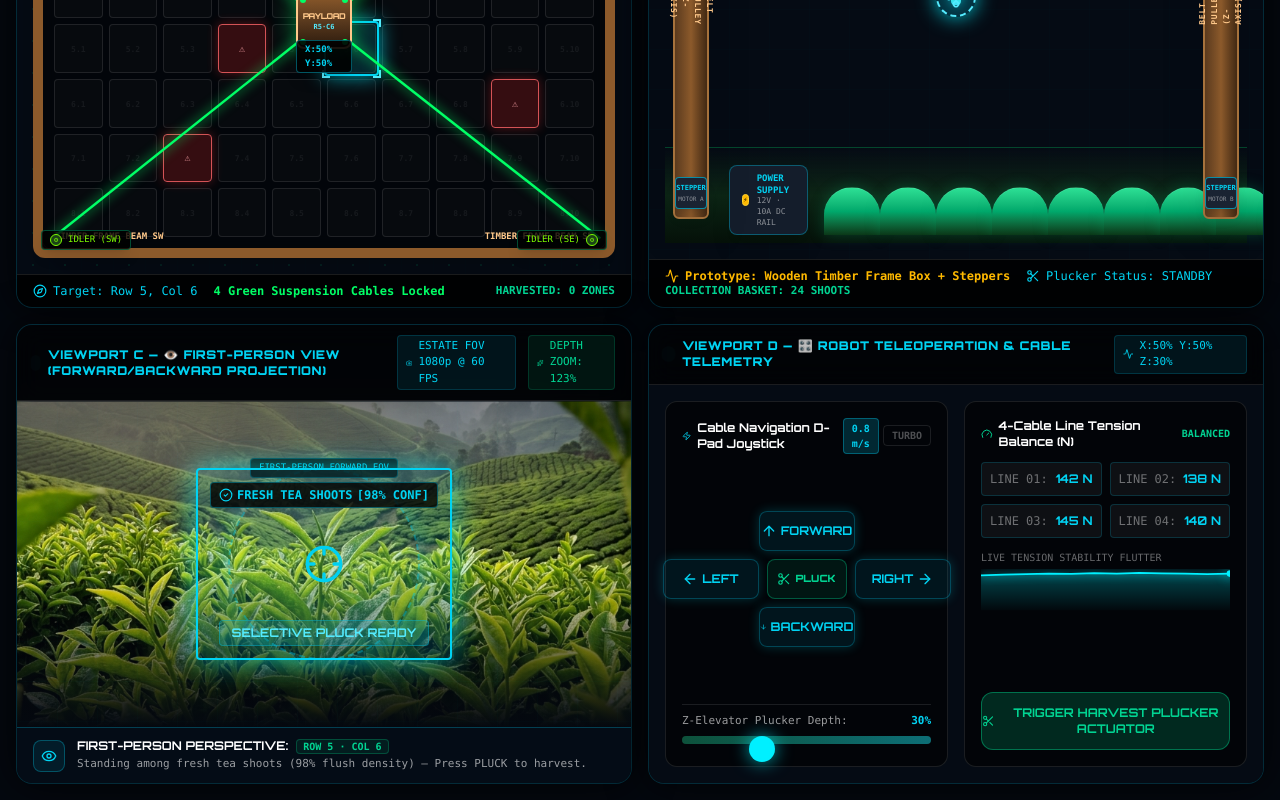
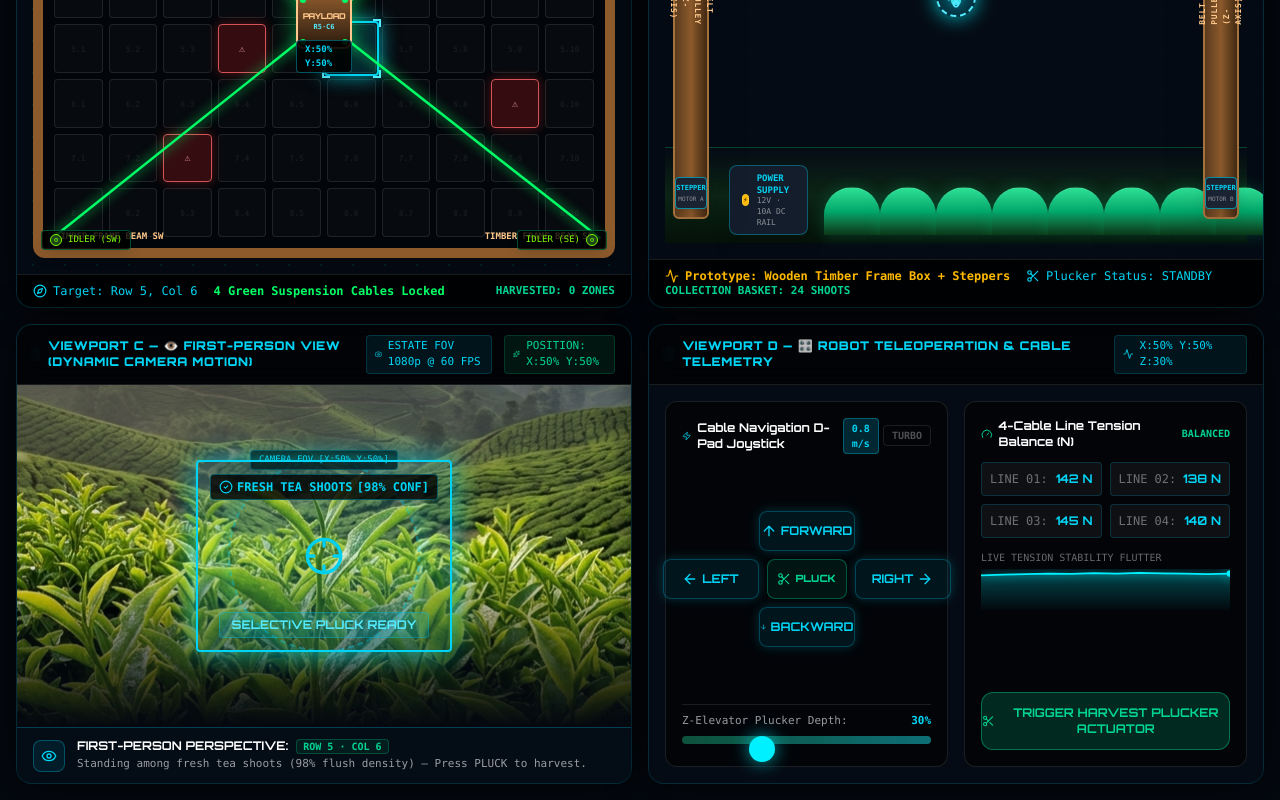
Before and after one commit to kavinjp486/ARISE, a React (Vite) app in the folder frontend/: page / in a window 1280 px wide. Shown: the part 424-1224 px from the top of the page. Built offline with nearby package versions, Linux system fonts and the light colour scheme; the HTML template or start-up script is replaced by a standard one.

Commit message:
Fix First-Person View directional camera motion mapping to respond clearly to D-Pad controls

```diff
--- a/frontend/src/components/digitaltwin/FirstPersonCameraHUD.tsx
+++ b/frontend/src/components/digitaltwin/FirstPersonCameraHUD.tsx
@@ -31,10 +31,13 @@ export function FirstPersonCameraHUD({
   const isDiseaseZone = currentCell?.status === "disease";
   const isHarvestedZone = currentCell?.status === "harvested";
 
-  // Forward/Backward maps directly to ZOOM (Scale), Left/Right maps to LATERAL PAN (X)
-  // Scale range: 1.0 (far back) to 1.45 (deep inside crop row)
-  const zoomScale = 1.0 + (posY / 100) * 0.45;
-  const lateralPanX = (posX - 50) * -2.4;
+  // Pronounced First-Person Camera Motion:
+  // Forward (UP button: posY -> 0): Zooms in + shifts image downward to simulate moving forward into foliage
+  // Backward (DOWN button: posY -> 100): Zooms out + shifts image upward
+  // Left / Right (posX: 0..100): Pans horizontally across screen (-180px to +180px)
+  const zoomScale = 1.1 + ((100 - posY) / 100) * 0.55;
+  const forwardPanY = (50 - posY) * 3.2;
+  const lateralPanX = (50 - posX) * 3.5;
 
   return (
     <div className="relative w-full h-full min-h-[460px] bg-[#04080F] border border-cyan-500/20 rounded-2xl overflow-hidden flex flex-col font-sans select-none shadow-[0_0_40px_rgba(0,0,0,0.8)]">
@@ -43,7 +46,7 @@ export function FirstPersonCameraHUD({
         <div className="flex items-center gap-2.5">
           <div className="h-2 w-2 rounded-full bg-cyan-400 animate-ping" />
           <span className="font-orb font-black text-xs text-cyan-400 tracking-wider">
-            VIEWPORT C — 👁️ FIRST-PERSON VIEW (FORWARD/BACKWARD PROJECTION)
+            VIEWPORT C — 👁️ FIRST-PERSON VIEW (DYNAMIC CAMERA MOTION)
           </span>
         </div>
 
@@ -55,19 +58,25 @@ export function FirstPersonCameraHUD({
 
           <div className="flex items-center gap-1.5 text-emerald-400 bg-emerald-500/10 px-2 py-0.5 rounded border border-emerald-500/20">
             <Sparkles className="h-3 w-3" />
-            <span>DEPTH ZOOM: {Math.round(zoomScale * 100)}%</span>
+            <span>POSITION: X:{Math.round(posX)}% Y:{Math.round(posY)}%</span>
           </div>
         </div>
       </div>
 
-      {/* Main First Person Downward Camera Viewport */}
+      {/* Main First Person Camera Viewport */}
       <div className="relative flex-1 w-full bg-[#050E0A] overflow-hidden flex items-center justify-center">
-        {/* Photorealistic First-Person Tea Estate Background with Pure Zoom/Pan Motion */}
+        {/* Photorealistic First-Person Tea Estate Background with Responsive Motion */}
         <motion.div
-          className="absolute inset-0 bg-cover bg-center transition-all duration-300 ease-out"
+          className="absolute -inset-16 bg-cover bg-center"
           animate={{
             scale: zoomScale,
             x: lateralPanX,
+            y: forwardPanY,
+          }}
+          transition={{
+            type: "spring",
+            stiffness: 140,
+            damping: 18,
           }}
           style={{
             backgroundImage: `url('/tea_plantation_fpv.png')`,
@@ -89,7 +98,7 @@ export function FirstPersonCameraHUD({
           <div className="relative w-48 h-48 border-2 border-dashed border-cyan-400/40 rounded-full flex items-center justify-center shadow-[0_0_25px_rgba(0,240,255,0.25)]">
             <Crosshair className="h-10 w-10 text-cyan-400" />
             <span className="absolute -top-3 text-[9px] font-mono text-cyan-400 bg-black/80 px-2 py-0.5 rounded border border-cyan-500/30">
-              FIRST-PERSON FORWARD FOV
+              CAMERA FOV [X:{Math.round(posX)}% Y:{Math.round(posY)}%]
             </span>
           </div>
         </div>
```
